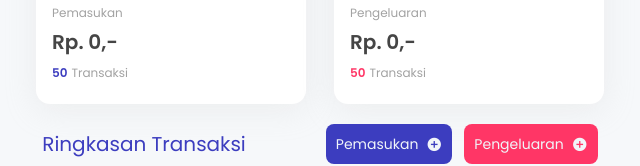
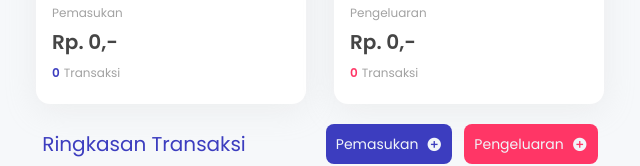
Before and after one commit to ramaherdianto/cashnote-app, a React (Vite) app: page / in a window 1280 px wide. Shown: the part 448-614 px from the top of the page, without its empty margins (320-960 px from the left). Built offline with nearby package versions, Linux system fonts and the light colour scheme.

Commit message:
feat: add amount Income, Outcome, Transactions and Current Money Percentage features. But, the Money Percentage feature still has a bug

```diff
--- a/src/App.jsx
+++ b/src/App.jsx
@@ -1,4 +1,4 @@
-import { useState } from 'react';
+import { useEffect, useState } from 'react';
 import './App.scss';
 import Modal from './components/Modal';
 
@@ -7,12 +7,51 @@ const App = () => {
     const [currentMoney, setCurrentMoney] = useState(0);
     const [currMoneyPercent, setCurrMoneyPercent] = useState(0);
     const [income, setIncome] = useState(0);
+    const [incomeTransactions, setIncomeTransactions] = useState(0);
     const [outcome, setOutcome] = useState(0);
-    const [summary, setSummary] = useState([]);
+    const [outcomeTransactions, setOutcomeTransactions] = useState(0);
+    const [summary, setSummary] = useState([
+        // {
+        //     namaTransaksi: 'aselole',
+        //     nominal: 21000,
+        //     tanggal: '12-12-2002',
+        //     kategori: 'In',
+        // },
+        // {
+        //     namaTransaksi: 'aselole 12',
+        //     nominal: 39000,
+        //     tanggal: '12-12-2002',
+        //     kategori: 'In',
+        // },
+    ]);
 
     const tambahTransaksi = (obj) => {
         setSummary([...summary, obj]);
     };
+
+    useEffect(() => {
+        let dataIncome = summary.filter((item) => item.kategori === 'In');
+        let nominalIncome = dataIncome.map((item) => item.nominal);
+        if (nominalIncome.length >= 1) {
+            let sumIncome = nominalIncome?.reduce((sum, nominal) => sum + nominal);
+            setIncome(sumIncome);
+            setIncomeTransactions(nominalIncome.length);
+        }
+
+        let dataOutcome = summary.filter((item) => item.kategori === 'Out');
+        let nominalOutcome = dataOutcome.map((item) => item.nominal);
+        if (nominalOutcome.length >= 1) {
+            let sumOutcome = nominalOutcome?.reduce((sum, nominal) => sum + nominal);
+            setOutcome(sumOutcome);
+            setOutcomeTransactions(nominalOutcome.length);
+        }
+
+        setCurrentMoney(income - outcome);
+
+        if (nominalIncome.length >= 1 && nominalOutcome.length >= 1) {
+            setCurrMoneyPercent(((income - outcome) / income) * 100);
+        }
+    });
 
     return (
         <div className='App'>
@@ -37,7 +76,9 @@ const App = () => {
                     </div>
                     <span className='text-xs text-[#A2A2A2]'>Pemasukan</span>
                     <h1 className='text-xl text-[#454545] my-1 font-semibold'>Rp. {income},-</h1>
-                    <span className='text-[#3C3DBF] text-xs font-semibold'>50</span>
+                    <span className='text-[#3C3DBF] text-xs font-semibold'>
+                        {incomeTransactions}
+                    </span>
                     <span className='text-[#A2A2A2] text-xs ml-1'>Transaksi</span>
                 </div>
                 <div className='curr-outcome w-[270px] h-[150px] bg-white p-4 rounded-[14px] gap-2'>
@@ -46,7 +87,9 @@ const App = () => {
                     </div>
                     <span className='text-xs text-[#A2A2A2]'>Pengeluaran</span>
                     <h1 className='text-xl text-[#454545] my-1 font-semibold'>Rp. {outcome},-</h1>
-                    <span className='text-[#FF3666] text-xs font-semibold'>50</span>
+                    <span className='text-[#FF3666] text-xs font-semibold'>
+                        {outcomeTransactions}
+                    </span>
                     <span className='text-[#A2A2A2] text-xs ml-1'>Transaksi</span>
                 </div>
             </div>
```
